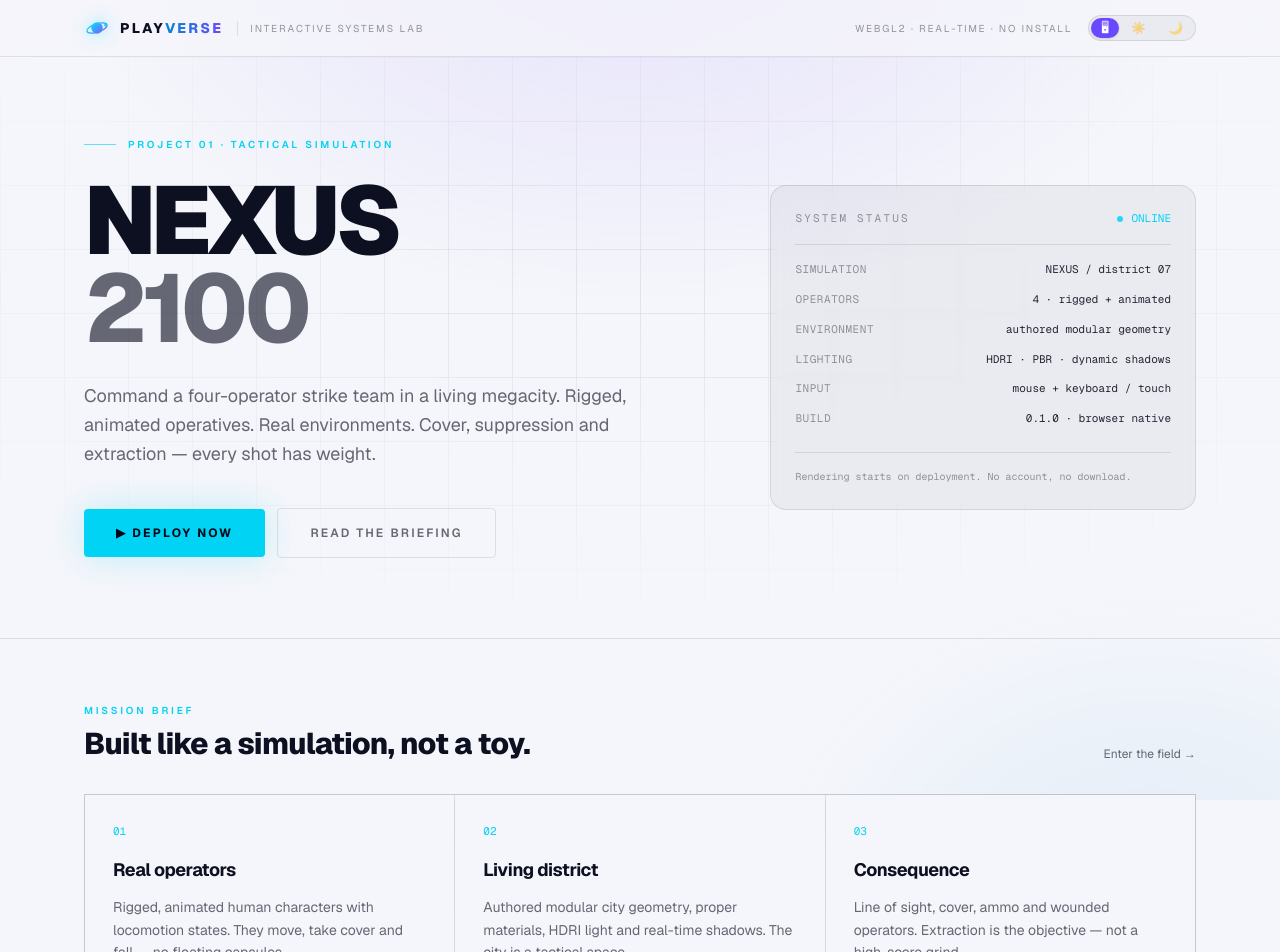
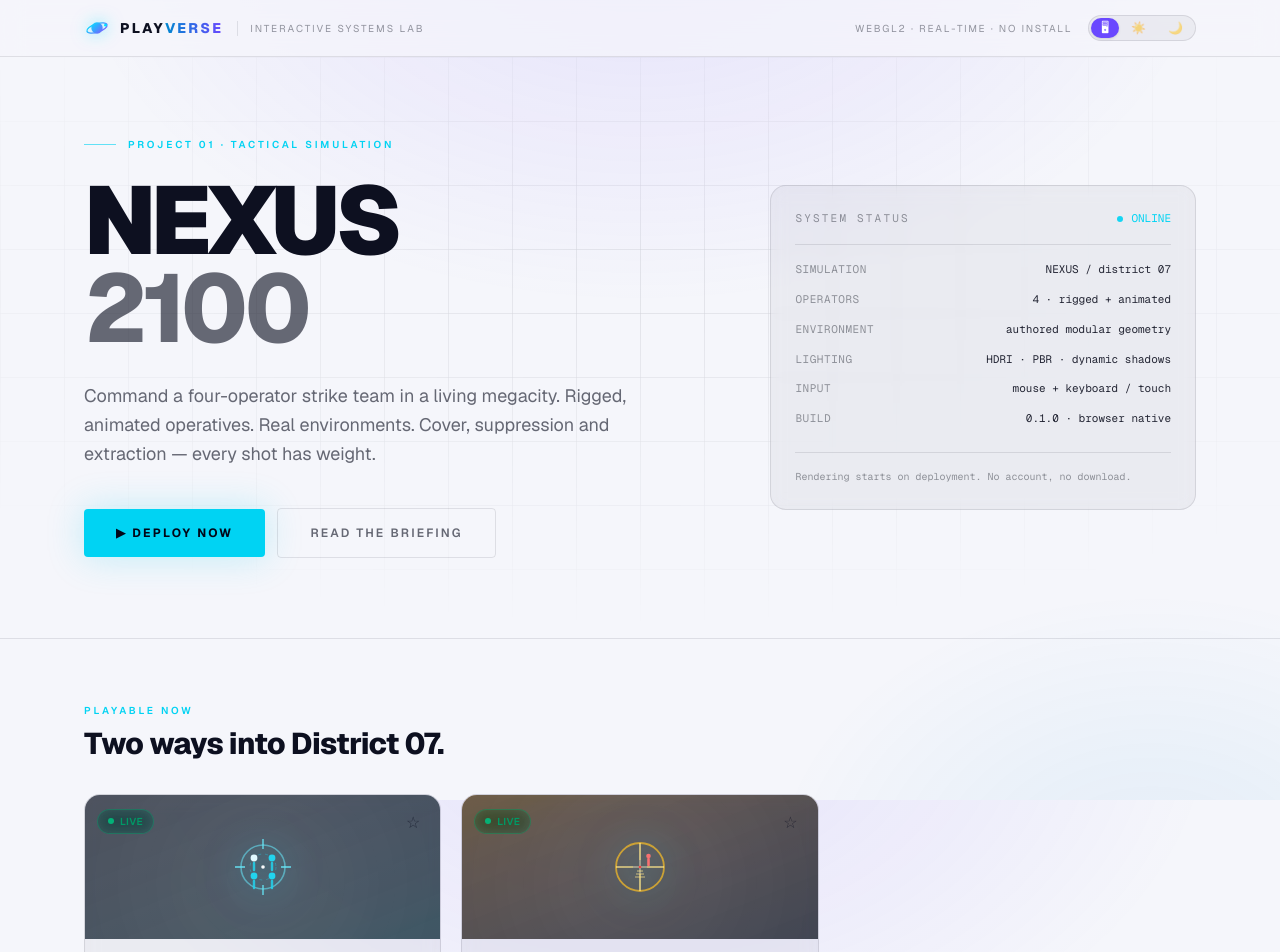
Before and after one commit to akayibrahim/playverse, a Next.js app: page / in a window 1280 px wide. Shown: the top 952 px of the page. Built offline with nearby package versions, Linux system fonts and the light colour scheme.

Commit message:
Ana sayfa: oyun listesi (NEXUS 2100 + LONGSHOT) eklendi
Co-Authored-By: Claude Opus 5.5 <noreply@anthropic.com>

```diff
--- a/src/app/page.tsx
+++ b/src/app/page.tsx
@@ -1,6 +1,7 @@
 import Link from "next/link";
 import Image from "next/image";
 import { ThemeToggle } from "@/components/ThemeToggle";
+import { GameGrid } from "@/components/GameGrid";
 
 export default function Home() {
   return (
@@ -121,6 +122,19 @@ export default function Home() {
         </div>
       </section>
 
+      {/* Games */}
+      <section id="games" className="mx-auto max-w-6xl px-5 pt-16">
+        <div className="mb-8">
+          <div className="text-[10px] uppercase tracking-[0.28em] text-cyan-400 font-semibold">
+            Playable now
+          </div>
+          <h2 className="mt-2 text-2xl sm:text-3xl font-extrabold tracking-tight">
+            Two ways into District 07.
+          </h2>
+        </div>
+        <GameGrid />
+      </section>
+
       {/* Briefing */}
       <section id="briefing" className="mx-auto max-w-6xl px-5 pt-16 pb-20">
         <div className="flex items-end justify-between mb-8">
```
